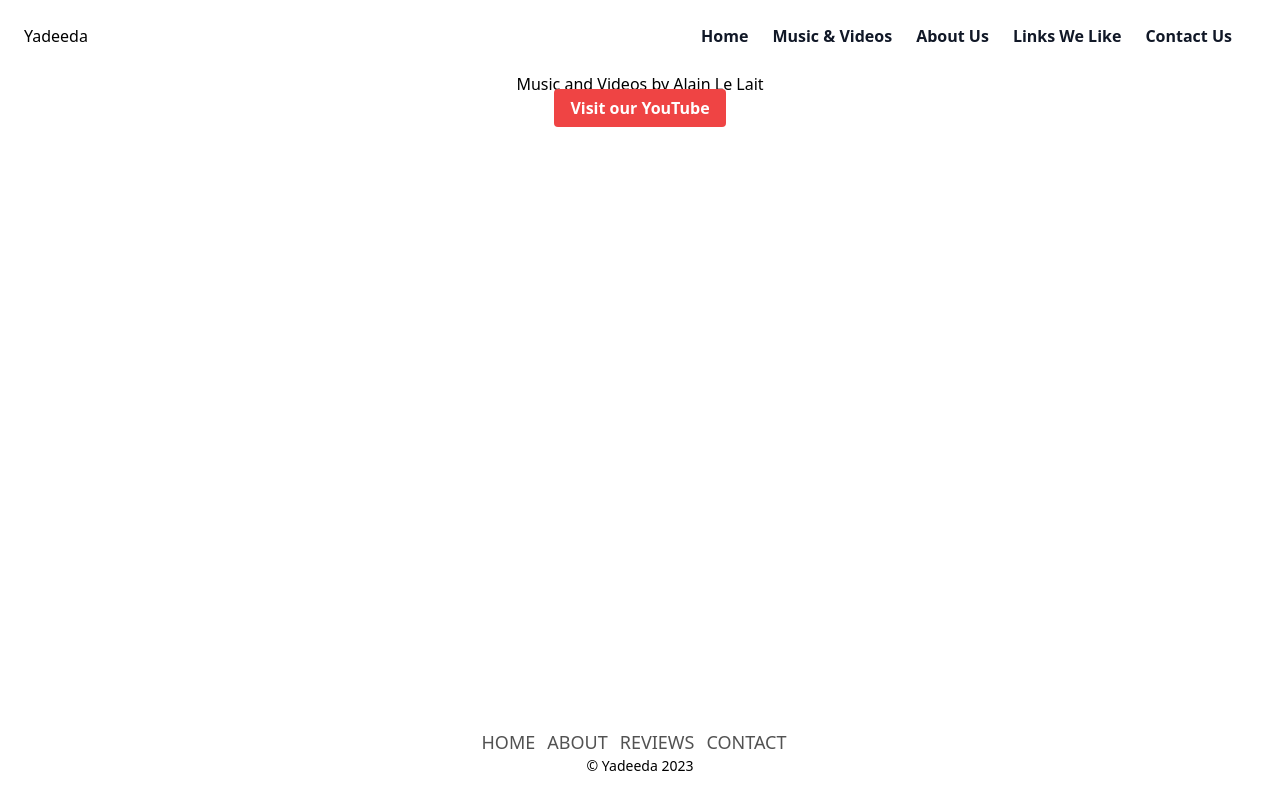
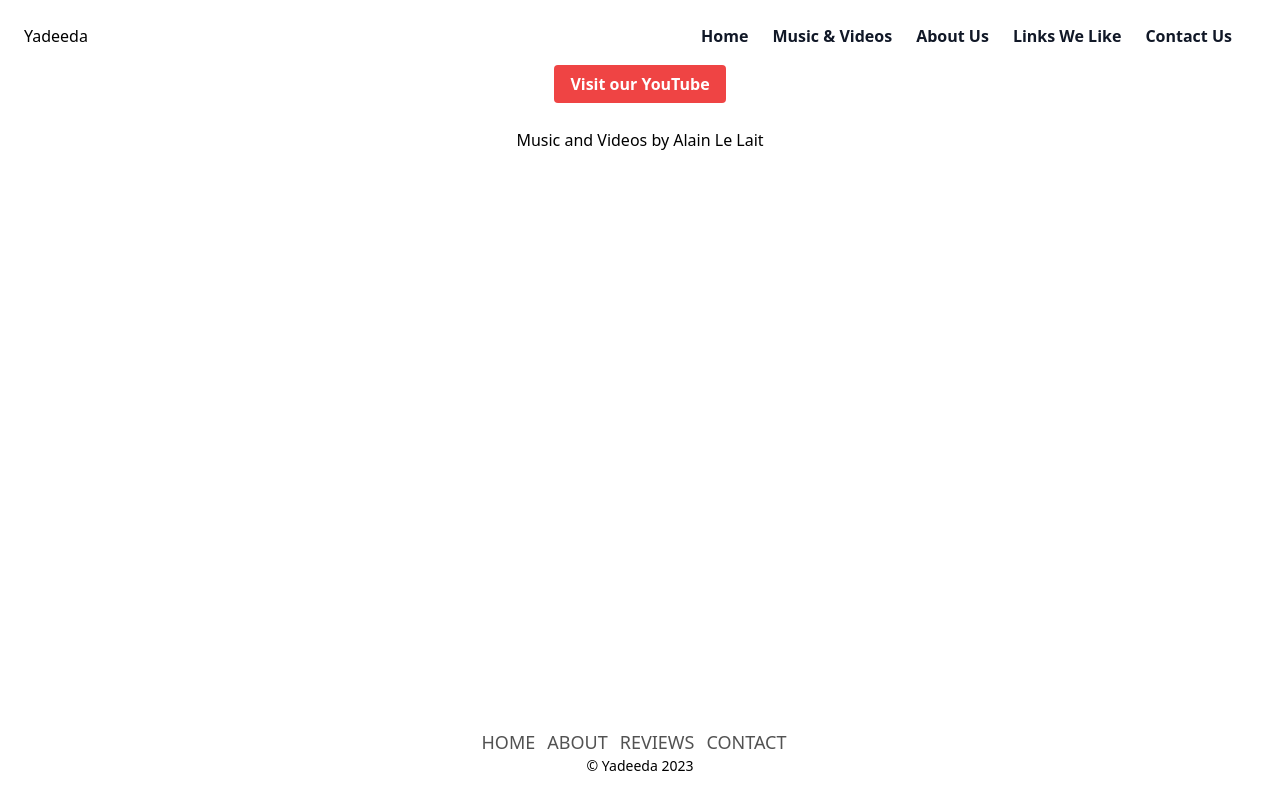
Before and after one commit to sjlelait/yadeeda, a React (Create React App) app: page / in a window 1280 px wide. Built offline with nearby package versions, Linux system fonts and the light colour scheme.

Commit message:
fix: moves button for focus

```diff
--- a/src/App.css
+++ b/src/App.css
@@ -1,3 +1,7 @@
 .App {
   text-align: center;
 }
+
+.main {
+  margin: 2rem;
+}
--- a/src/App.js
+++ b/src/App.js
@@ -10,8 +10,8 @@ function App() {
     <Router>
       <div className='App'>
         <Header />
+        <YoutubeButton />
         <Main />
-        <YoutubeButton />
         <Footer/>
       </div>
     </Router>
--- a/src/components/Main.js
+++ b/src/components/Main.js
@@ -8,7 +8,7 @@ import Reviews from '../pages/Reviews';
 
 function Main(props) {
     return (
-        <main className='background'>
+        <main className='main'>
             <Routes>
                 <Route path='/' element={<Home /> } />
                 <Route path='/music' element={<Music />} />
```
